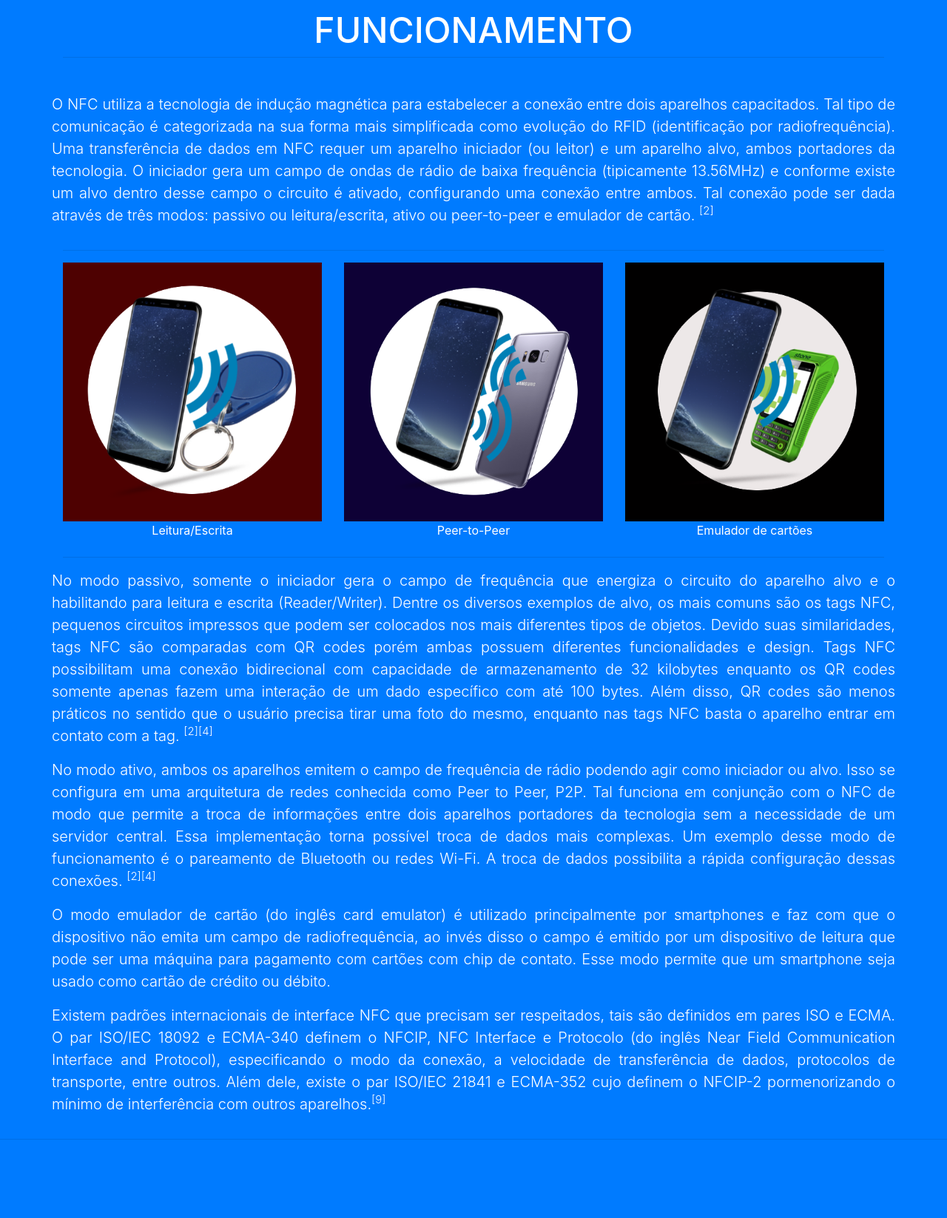
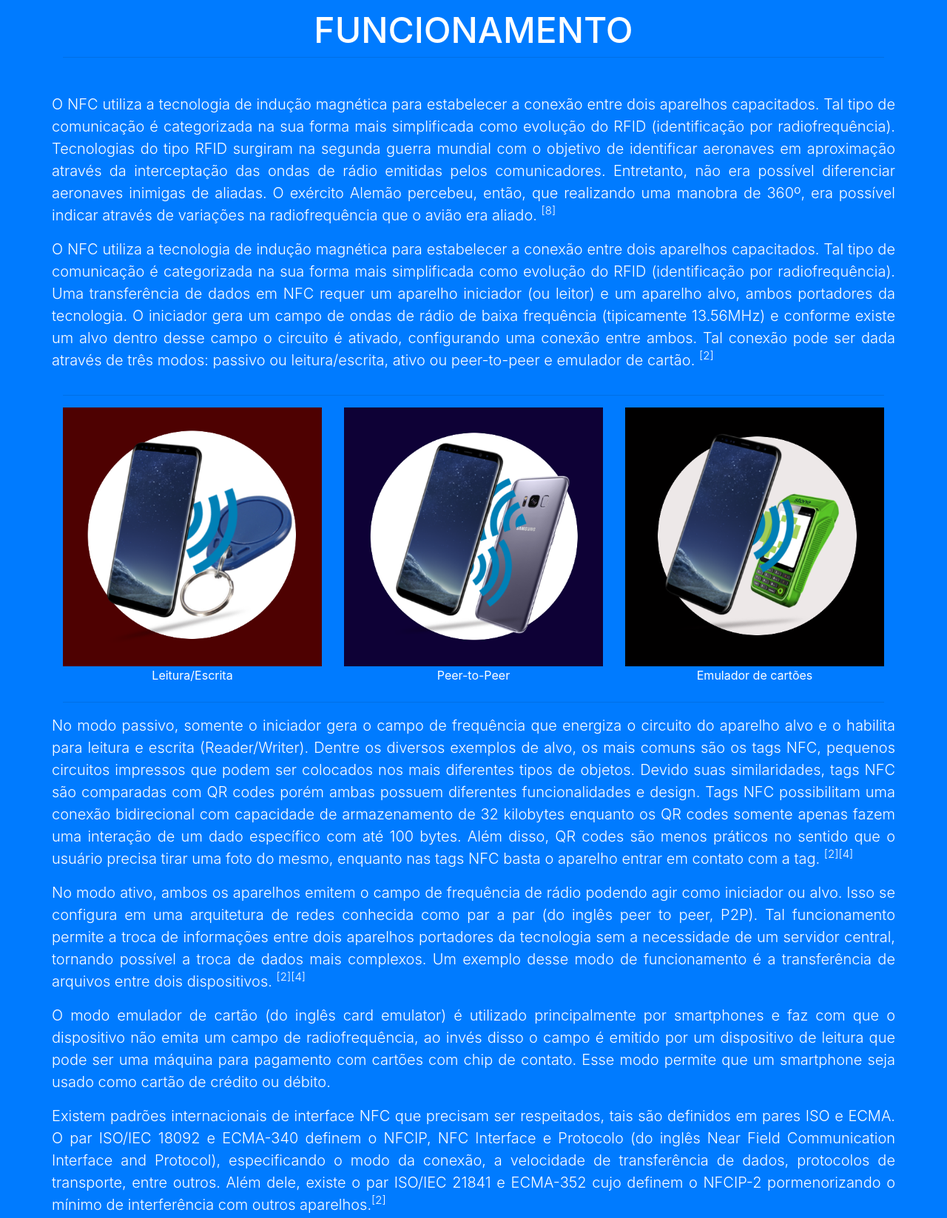
Before and after one commit to thiagomachado/NFC, a website with bundled scripts: page index.html in a window 1280 px wide. Shown: the part 1920-3567 px from the top of the page at 74% size. Built offline with nearby package versions, Linux system fonts and the light colour scheme.

Commit message:
adicionando novo paragrafo de como funciona, adicionando referencias de 10 a 13

```diff
--- a/index.html
+++ b/index.html
@@ -136,12 +136,27 @@
       </div>
     </section>
 
+    <!--Funcionamento-->
     <section class="bg-primary text-white mb-0" id="funcionamento">
       <div class="container">
         <h2 class="text-center text-uppercase text-white">Funcionamento</h2>
         <hr class="mb-5">
         <div class="row">
           <div class="justifiedText">
+            <p class="lead">
+                O NFC utiliza a tecnologia de indução magnética para estabelecer
+                a conexão entre dois aparelhos capacitados. Tal tipo de comunicação
+                é categorizada na sua forma mais simplificada como evolução do
+                RFID (identificação por radiofrequência). Tecnologias do tipo RFID
+                surgiram na segunda guerra mundial com o objetivo de identificar
+                aeronaves em aproximação através da interceptação das ondas de
+                rádio emitidas pelos comunicadores. Entretanto, não era possível
+                diferenciar aeronaves inimigas de aliadas. O exército Alemão
+                percebeu, então, que realizando uma manobra de 360º, era
+                possível indicar através de variações na radiofrequência que
+                o avião era aliado.
+                <sup><a href="#referencias" class="text-white">[8]</a></sup>
+            </p>
             <p class="lead">O NFC utiliza a tecnologia de indução magnética para
               estabelecer a conexão entre dois aparelhos capacitados. Tal tipo
               de comunicação é categorizada na sua forma mais simplificada como
@@ -176,7 +191,7 @@
           <div class="justifiedText">
             <p class="lead">
               No modo passivo, somente o iniciador gera o campo de frequência
-              que energiza o circuito do aparelho alvo e o habilitando para
+              que energiza o circuito do aparelho alvo e o habilita para
               leitura e escrita (Reader/Writer). Dentre os diversos exemplos
               de alvo, os mais comuns são os tags NFC, pequenos circuitos
               impressos que podem ser colocados nos mais diferentes tipos de
@@ -192,14 +207,13 @@
             </p>
             <p class="lead">
               No modo ativo, ambos os aparelhos emitem o campo de frequência de
-              rádio podendo agir como iniciador ou alvo. Isso se configura em
-              uma arquitetura de redes conhecida como Peer to Peer, P2P. Tal
-              funciona em conjunção com o NFC de modo que permite a troca de
-              informações entre dois aparelhos portadores da tecnologia sem a
-              necessidade de um servidor central. Essa implementação torna
-              possível troca de dados mais complexas. Um exemplo desse modo de
-              funcionamento é o pareamento de Bluetooth ou redes Wi-Fi. A troca
-              de dados possibilita a rápida configuração dessas conexões.
+              rádio podendo agir como iniciador ou alvo. Isso se configura em uma
+              arquitetura de redes conhecida como par a par (do inglês peer to peer,
+              P2P). Tal funcionamento permite a troca de informações entre dois
+              aparelhos portadores da tecnologia sem a necessidade de um servidor
+              central, tornando possível a troca de dados mais complexos. Um exemplo
+              desse modo de funcionamento é a transferência de arquivos entre dois
+              dispositivos.
               <sup><a class="text-white" href="#referencias">[2][4]</a></sup>
             </p>
             <p class="lead">
@@ -219,16 +233,16 @@
               transferência de dados, protocolos de transporte, entre outros.
               Além dele, existe o par ISO/IEC 21841 e ECMA-352 cujo definem o
               NFCIP-2 pormenorizando o mínimo de interferência com outros
-              aparelhos.<sup><a class="text-white" href="#referencias">[9]</a>
+              aparelhos.<sup><a class="text-white" href="#referencias">[2]</a>
               </sup>
             </p>
           </div>
         </div>
-        <hr>
+
       </div>
     </section>
 
-    <!-- Introdução -->
+    <!-- Ecossistema -->
     <section id="ecossistema">
       <div class="container">
         <h2 class="text-center text-uppercase text-secondary mb-0">Ecossistema</h2>
@@ -351,6 +365,30 @@
               </a>
               Acessado em: 07/05/2018 às 17h18.
             </li>
+            <li>
+                <a href="https://www.gta.ufrj.br/grad/07_1/rfid/RFID_arquivos/Index.htm">
+                  “RFID”
+                </a>
+                Acessado em: 20/05/2018 às 13h23.
+            </li>
+            <li>
+                <a href="https://www.iso.org/standard/56692.html">[ISO18092]</a>
+                ISO/IEC stage 18092:2013: Information technology -- Telecommunications
+                and information exchange between systems -- Near Field Communication --
+                Interface and Protocol (NFCIP-1), March 2013.
+                International Organization for Standardization, Geneva, Switzerland.
+            </li>
+            <li>
+                <a href=" https://nfc-forum.org/wp-content/uploads/2013/12/NFC-in-Public-Transport.pdf">
+                  “NFC in Public Transportation”
+                </a>
+                Acessado em: 29/05/2018 às 22h45.
+            </li>
+            <li>
+                M. Crossman, H. Liu, "Two-factor authentication through near field communication",
+                Technologies for Homeland Security (HST), May 2016.
+                doi:10.1109/THS.2016.7568941
+              </li>
           </ol>
         </div>
       </div>
```
